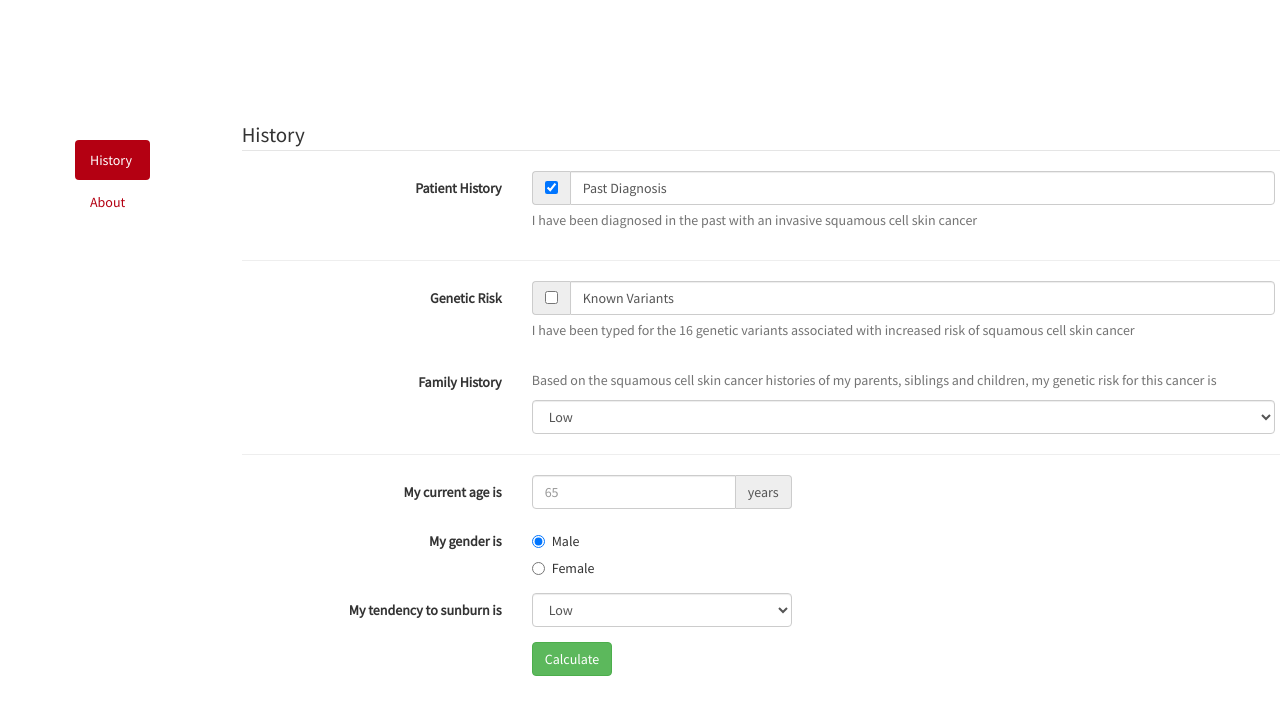
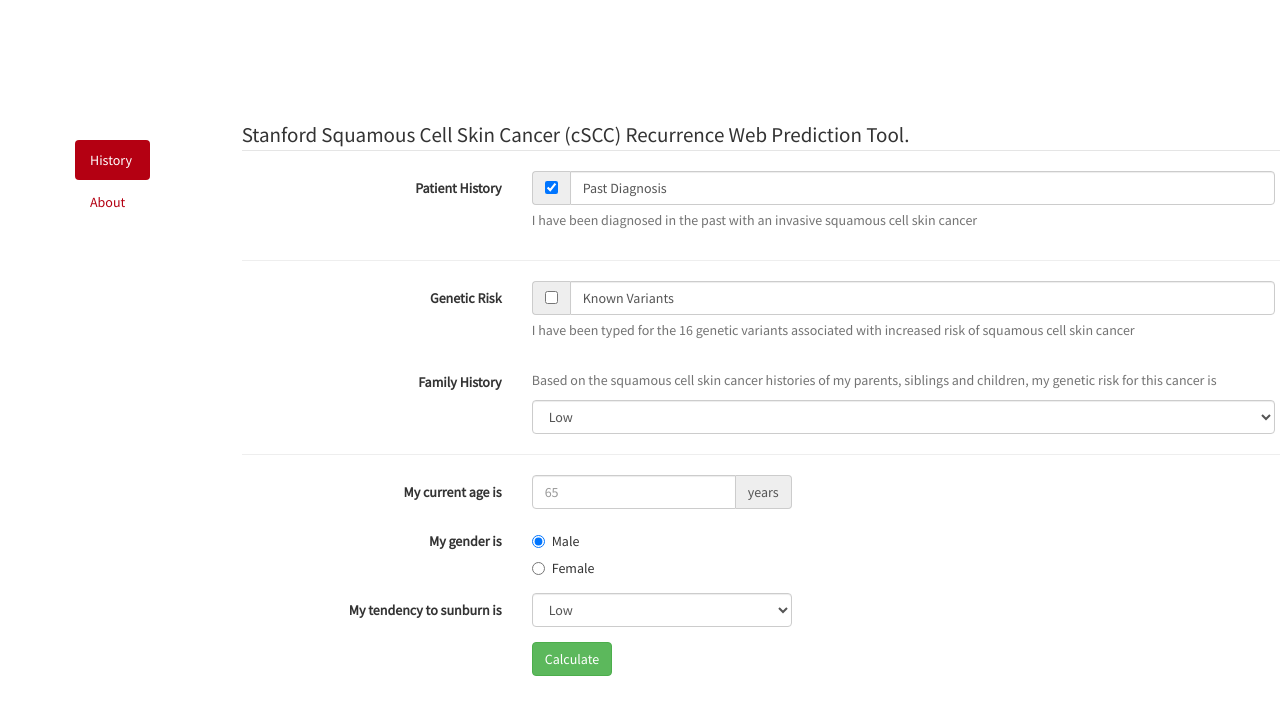
Before and after one commit to researchapps/cSCC, a plain HTML site: page index.html in a window 1280 px wide. Shown: the top 714 px of the page. Drawn offline with Linux system fonts and the light colour scheme.

Commit message:
modified:   index.html

```diff
--- a/index.html
+++ b/index.html
@@ -34,7 +34,7 @@
                                 <div class="container" style="margin:0px 50px 50px 50px">
                                     <form class="form-horizontal">
                                         <fieldset>
-                                            <legend>History</legend>
+                                            <legend style="margin-bottom:20px"> Stanford Squamous Cell Skin Cancer (cSCC) Recurrence Web Prediction Tool.</legend>
 
                                             <!-- Past Rx of Invasive: Prepended checkbox -->
                                             <div class="form-group" id="past_rx_invasive_div">
```
